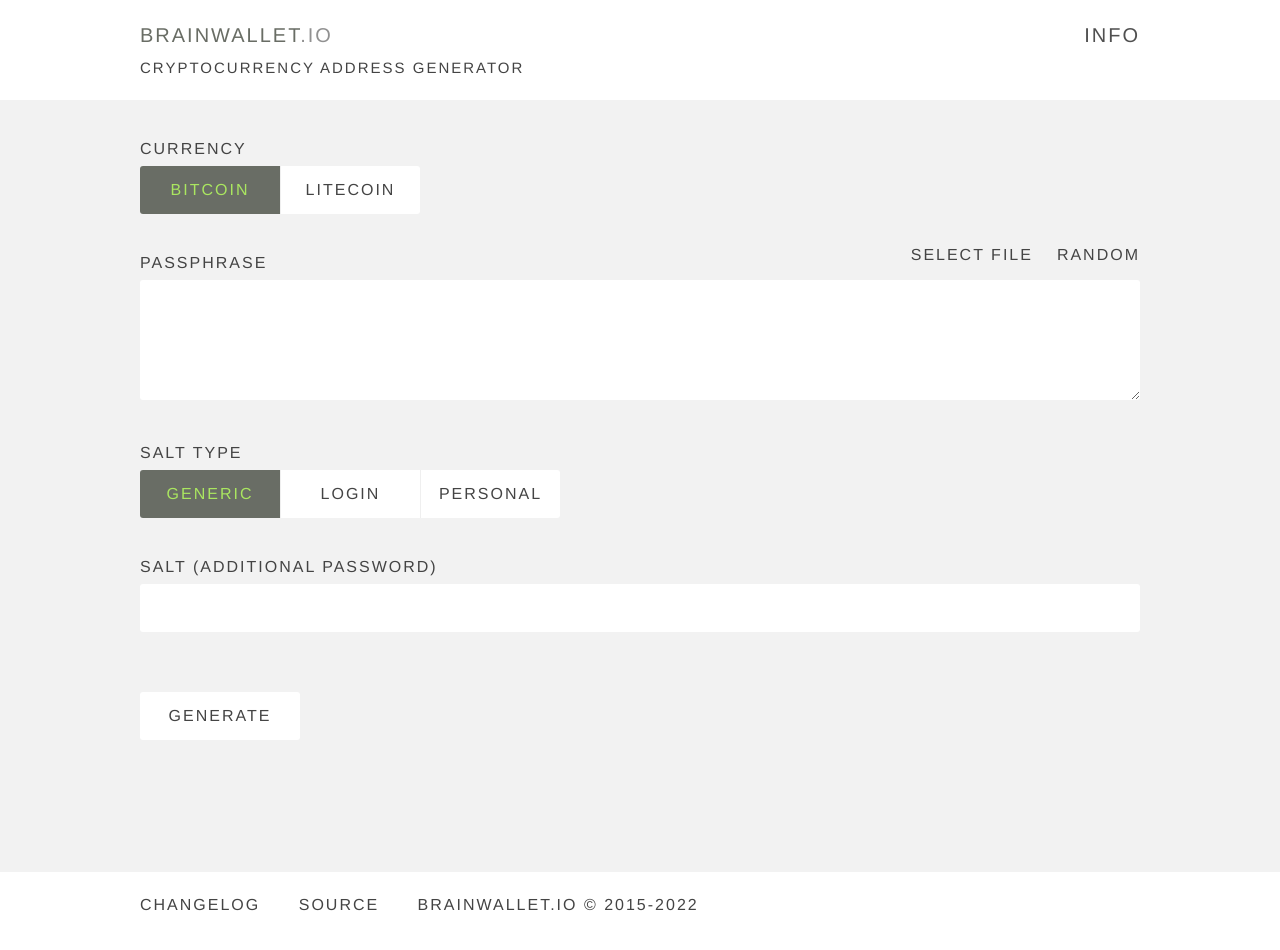
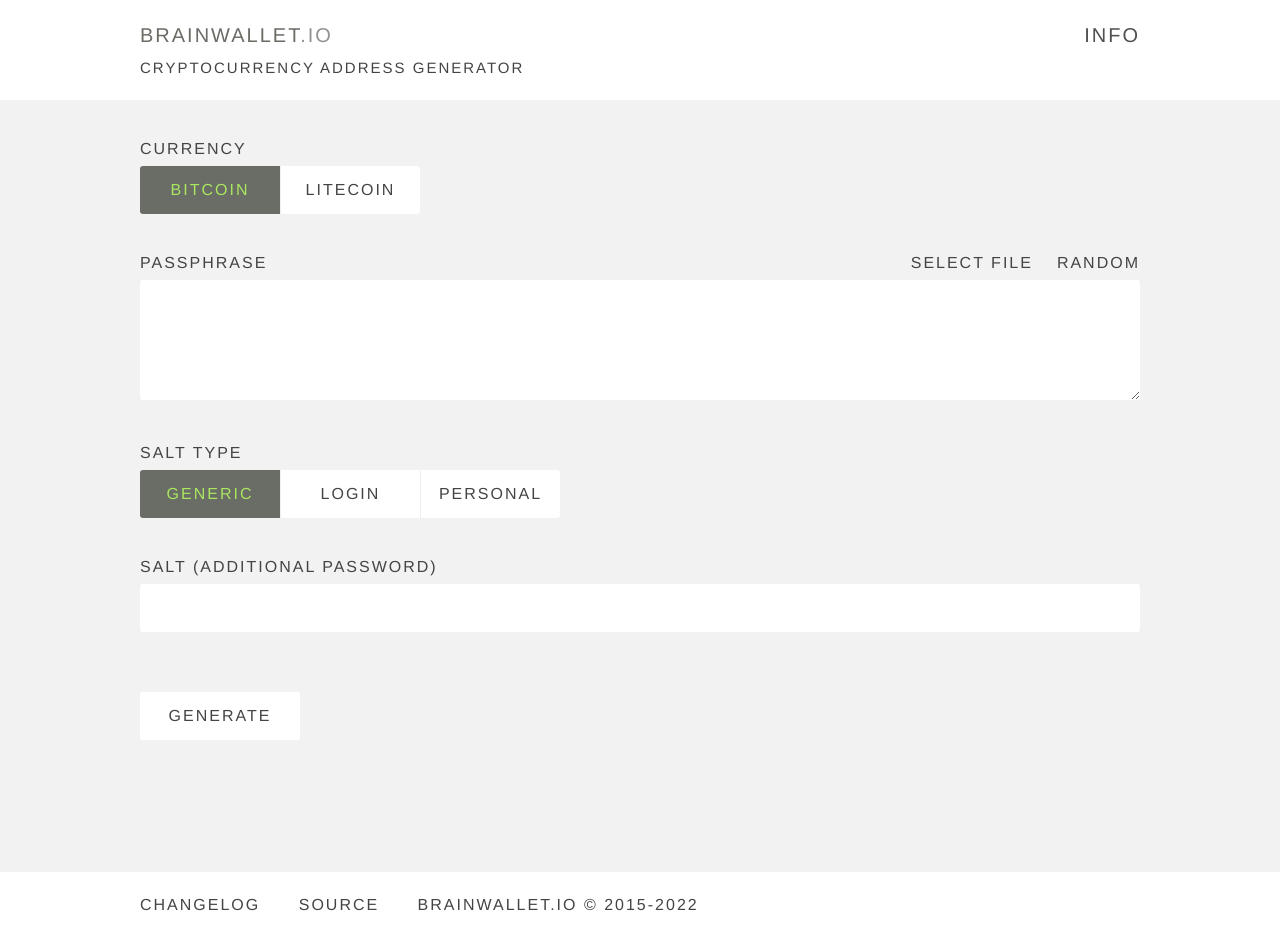
Before and after one commit to routman/brainwallet.io, a plain HTML site: page brainwallet.io.html in a window 1280 px wide. Drawn offline with Linux system fonts and the light colour scheme.

Commit message:
Add files via upload

```diff
--- a/brainwallet.io.html
+++ b/brainwallet.io.html
@@ -179,7 +179,7 @@
 .action {
 	display: inline-block;
 	float: right;
-	margin: 32px 0 8px 24px;
+	margin: 40px 0 8px 24px;
 	cursor: pointer;
 }
 .action:hover {
@@ -1752,7 +1752,7 @@
         <label for="passphrase" class="label">Passphrase</label>
 				<div id="random" class="action">random</div>
 				<div id="filebutton" class="action">
-					select file
+          <label for="file">Select File</label>
 					<input type="file" id="file" name="file"/>
 				</div>
 				<textarea id="passphrase" class=".fd-zone" type="text" placeholder=""></textarea>
```
Also changed, not shown: changelog.txt.
